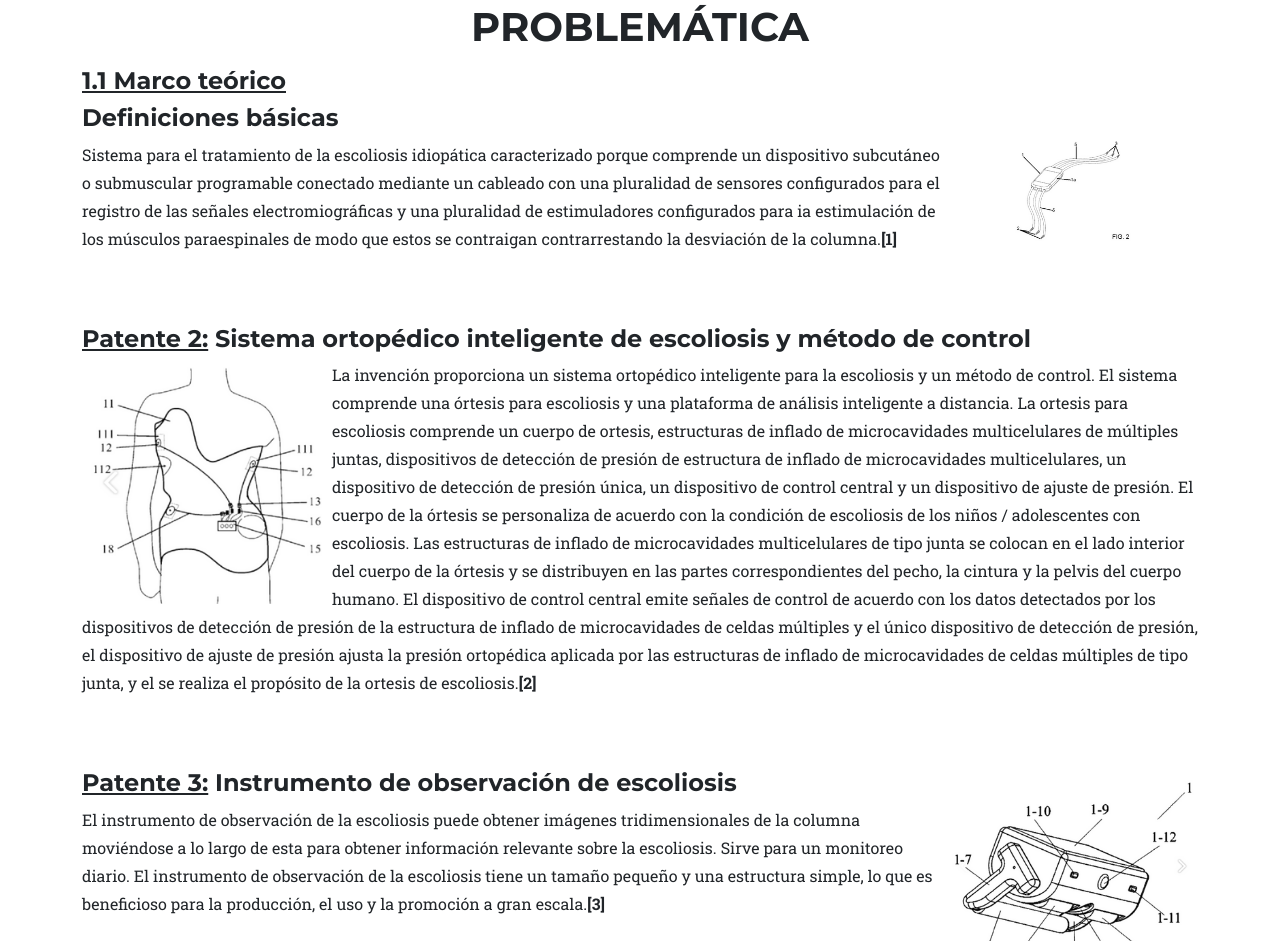
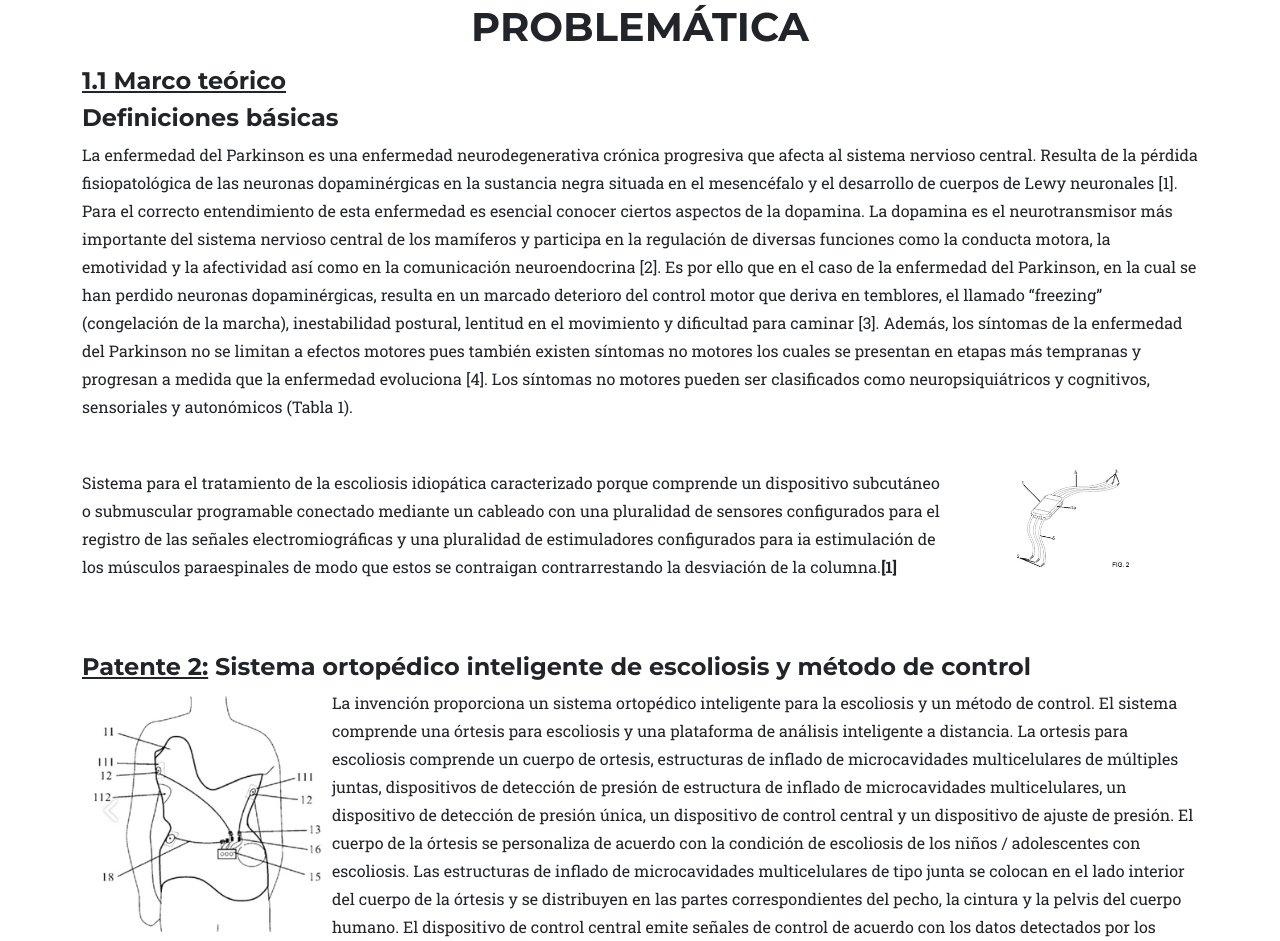
Before and after one commit to Grupobio2022/Hito2, a plain HTML site: page index.html in a window 1280 px wide. Shown: the part 838-1779 px from the top of the page. Drawn offline with nearby package versions, Linux system fonts and the light colour scheme.

Commit message:
Update index.html

```diff
--- a/index.html
+++ b/index.html
@@ -52,6 +52,11 @@
                 </div>
                  <h4><u>1.1 Marco teórico</u></h4>
                  <h4>Definiciones básicas</h4>
+                 <p class="mb-5">La enfermedad del Parkinson es una enfermedad neurodegenerativa crónica progresiva que afecta al sistema nervioso central. Resulta de la pérdida fisiopatológica de las neuronas dopaminérgicas en la sustancia negra situada en el mesencéfalo y el desarrollo de cuerpos de Lewy neuronales [1].
+
+Para el correcto entendimiento de esta enfermedad es esencial conocer ciertos aspectos de la dopamina. La dopamina es el neurotransmisor más importante del sistema nervioso central de los mamíferos y participa en la regulación de diversas funciones como la conducta motora, la emotividad y la afectividad así como en la comunicación neuroendocrina [2]. Es por ello que en el caso de la enfermedad del Parkinson, en la cual se han perdido neuronas dopaminérgicas, resulta en un marcado deterioro del control motor que deriva en temblores, el llamado “freezing” (congelación de la marcha), inestabilidad postural, lentitud en el movimiento y dificultad para caminar [3].
+
+Además, los síntomas de la enfermedad del Parkinson no se limitan a efectos motores pues también existen síntomas no motores los cuales se presentan en etapas más tempranas y progresan a medida que la enfermedad evoluciona [4]. Los síntomas no motores pueden ser clasificados como neuropsiquiátricos y cognitivos, sensoriales y autonómicos (Tabla 1).</p>
                  <p class="mb-5">
                  <img src="assets/img/about/Patente1.png" align="right">Sistema para el tratamiento de la escoliosis idiopática caracterizado porque comprende un dispositivo subcutáneo o submuscular programable conectado mediante un cableado con una pluralidad de sensores configurados para el registro de las señales electromiográficas y una pluralidad de estimuladores configurados para ia estimulación de los músculos paraespinales de modo que estos se contraigan contrarrestando la desviación de la columna.<b>[1]</b></p>
                  </br>
```
